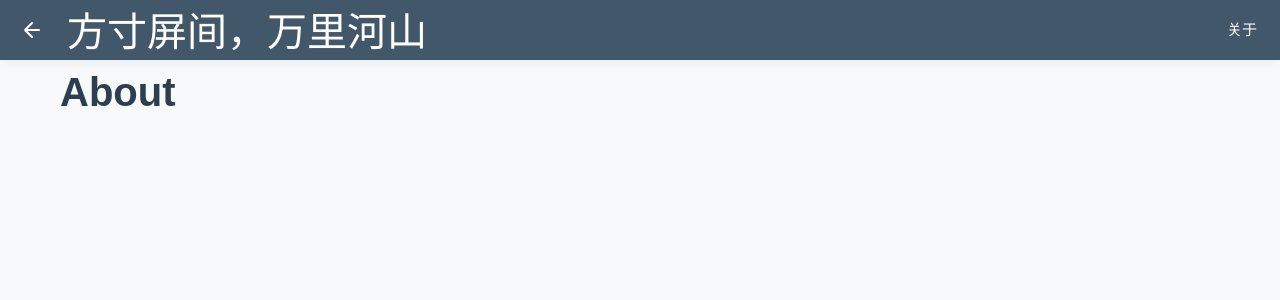
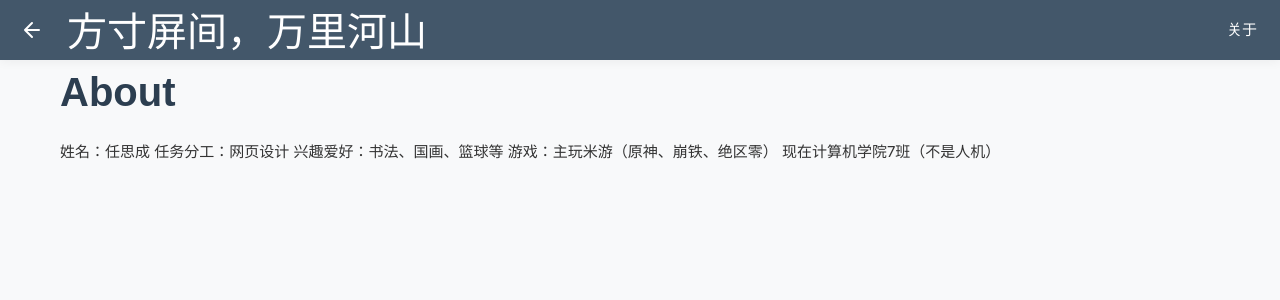
Before and after one commit to whuhyw/whuhyw, a Vue app: page /whuhyw/about in a window 1280 px wide. Shown: the top 300 px of the page. Built offline with nearby package versions, Linux system fonts and the light colour scheme; a web font is replaced by a local one.

Commit message:
Feat: Added developer self-introduction

```diff
--- a/src/components/About.vue
+++ b/src/components/About.vue
@@ -1,6 +1,11 @@
 <template>
   <div class="about-page">
     <h1>About</h1>
+    姓名：任思成
+    任务分工：网页设计
+    兴趣爱好：书法、国画、篮球等
+    游戏：主玩米游（原神、崩铁、绝区零）
+    现在计算机学院7班（不是人机）
   </div>
 </template>
 
```
